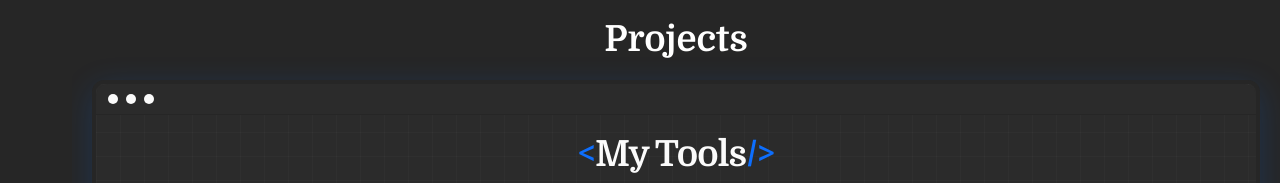
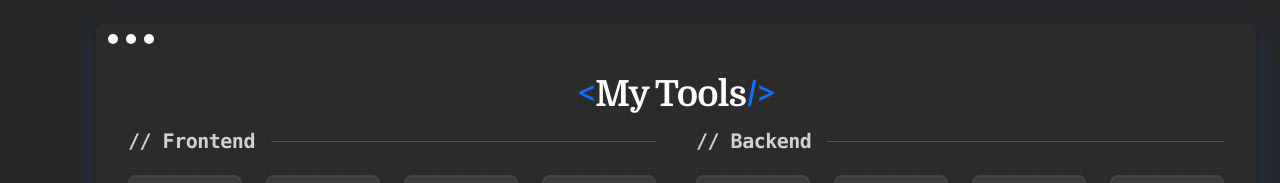
Before and after one commit to snek152/snehilkakani.me, a Next.js app: page /projects in a window 1280 px wide. Shown: the top 183 px of the page. Built offline with nearby package versions, Linux system fonts and the light colour scheme.

Commit message:
removing projects header

```diff
--- a/app/projects/page.tsx
+++ b/app/projects/page.tsx
@@ -14,10 +14,11 @@ const AllProjects = dynamic(() => import("../lib/components/AllProjects"));
 export default function About() {
   return (
     <div className="w-full grid gap-5 px-5 py-2 lg:py-5 grid-cols-2">
-      <h1 className="col-span-2 text-3xl lg:text-4xl font-bold text-white mb-0 font-domine text-center">
-        Projects
-      </h1>
       <Tools />
+      {/* <h1 className="text-3xl col-span-2 lg:text-4xl font-bold text-center tracking-tight text-surface mb-2 font-domine">
+        <span className="text-primary">{"<"}</span>Projects
+        <span className="text-primary">{"/>"}</span>
+      </h1> */}
       <Suspense
         fallback={<LoadingSpinner className="col-span-2 h-full mt-10" />}
       >
```
